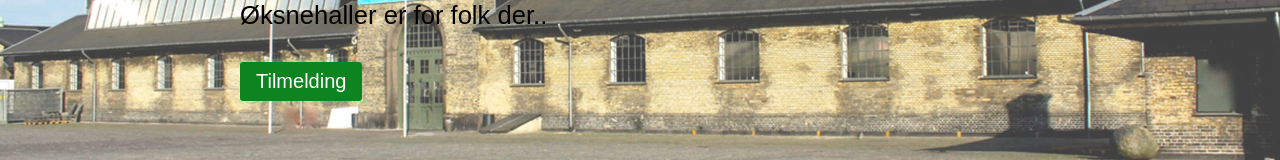
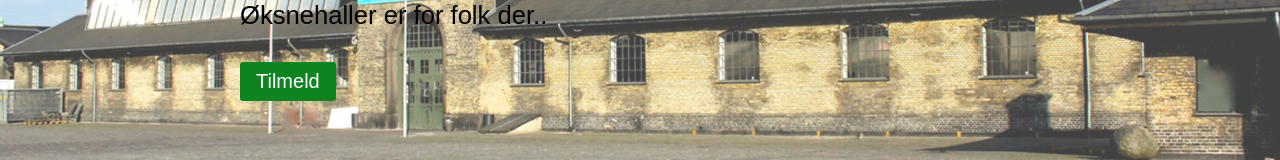
Before and after one commit to Emsenparry/Ubuntu-Konference-Opgave, a plain HTML site: page index.html in a window 1280 px wide. Shown: the part 275-435 px from the top of the page. Drawn offline with Linux system fonts and the light colour scheme.

Commit message:
Landing page - Section 1 #2
Issue done

```diff
--- a/index.html
+++ b/index.html
@@ -23,7 +23,7 @@
         <div>
             <h2>Titel</h2>
             <p>Øksnehaller er for folk der..</p>
-            <button><a href="tilmelding.html">Tilmelding</a></button>
+            <button><a href="tilmelding.html">Tilmeld</a></button>
         </div>
         <img src="assets/images/oksnehaller.jpg" alt="">
     </section>
```
